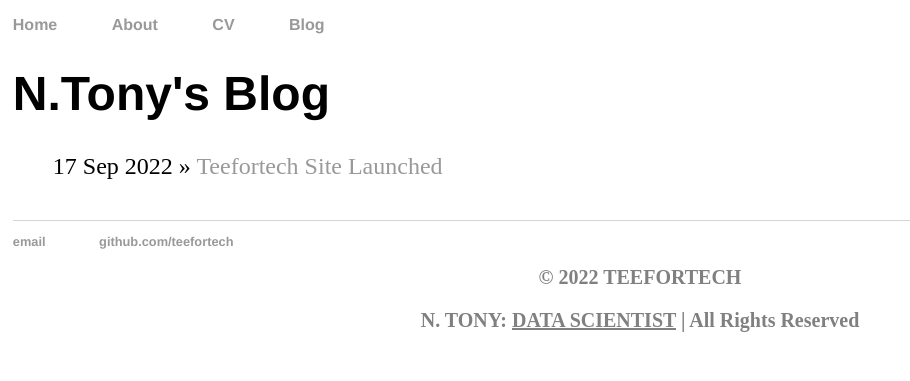
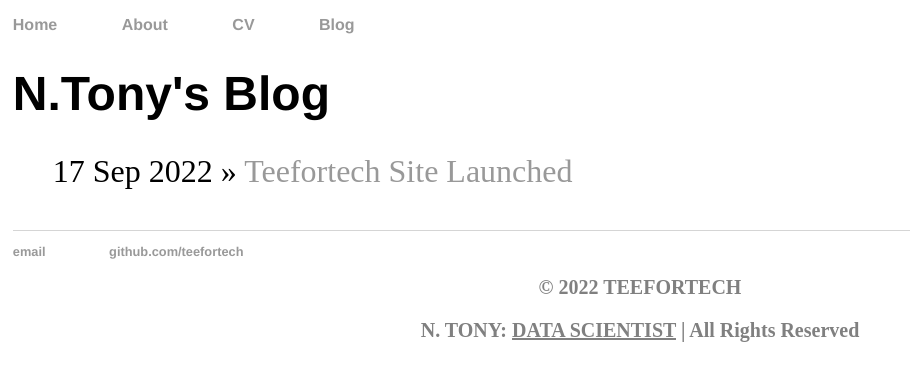
Before and after one commit to teefortech/teefortech.github.io, a Jekyll site: the page built from blog/index.html, in a window 1280 px wide. Shown: the top 381 px of the page, without its empty margins (0-910 px from the left). Built offline with Jekyll 4.4.1, drawn with Linux system fonts in a browser that asks for light colours.

Commit message:
Update main.css

```diff
--- a/css/main.css
+++ b/css/main.css
@@ -10,7 +10,7 @@ nav ul, footer ul {
 }
 nav ul li, footer ul li {
     display: inline;
-    margin-right: 50px;
+    margin-right: 60px;
 }
 a {
     text-decoration: none;
@@ -35,7 +35,7 @@ footer {
 
 ul.posts {
     margin: 20px auto 40px;
-    font-size: 1.5em;
+    font-size: 2.0em;
   }
 
 ul.posts li {
```
